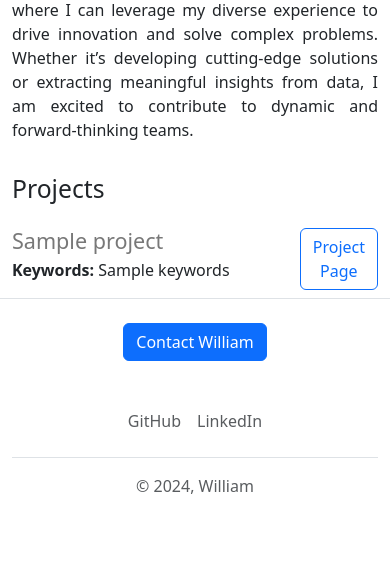
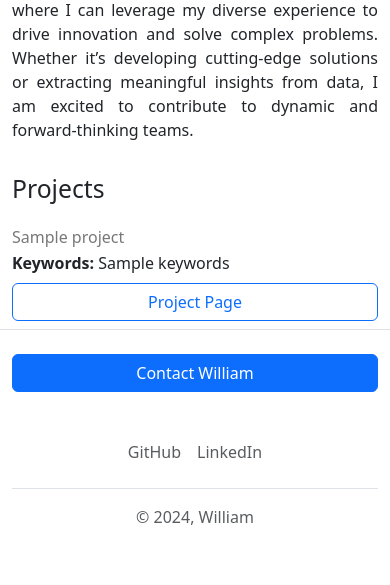
Before and after one commit to WillBao33/William-Website, a Flask app: template templates/home.html in a window 390 px wide. Shown: the part 1229-1814 px from the top of the page. Before the commit the page ends 1723 px from the top, so only its background shows below. Run offline with Flask 3, Linux system fonts and the light colour scheme; the template is opened without the code that fills it: most values are stand-ins (such as "Sample title", 1, 10 or a date in 2020).

Commit message:
Added format adjustment for mobile device

```diff
--- a/templates/home.html
+++ b/templates/home.html
@@ -23,6 +23,33 @@
 
       .fa-icon i {
         color: inherit; /* Keep the original color of the icons */
+      }
+      /* Mobile adjustments for project details */
+      @media (max-width: 768px) {
+        .project-description {
+          display: none; /* Hide the description on mobile devices */
+        }
+
+        .project-title {
+          font-size: 1rem; /* Reduce the font size of the title on mobile */
+        }
+
+        .project-content {
+          flex: 0 0 100%; /* Make project content full width on mobile */
+          max-width: 100%;
+          text-align: center; /* Center align text on mobile */
+          margin-bottom: 8px; /* Add spacing below project content */
+        }
+
+        .project-button {
+          flex: 0 0 100%; /* Make button container full width on mobile */
+          max-width: 100%;
+          justify-content: center; /* Center align the button on mobile */
+        }
+
+        .btn {
+          width: 100%; /* Make button full width on mobile */
+        }
       }
     </style>
   </head>
--- a/templates/project.html
+++ b/templates/project.html
@@ -1,19 +1,18 @@
 <div class="border-bottom row" style="margin-bottom:16px;padding-bottom:8px;">
-  <div class="col-9" style="text-align: justify"">
-  <h4
-    style= "color:rgb(120,120,120); margin-bottom:4px;">
-    {{project['title']}}
+  <div class="col-9 project-content" style="text-align: justify;">
+    <h4 class="project-title" style="color:rgb(120,120,120); margin-bottom:4px;">
+      {{ project['title'] }}
     </h4>
     <div>
-    <b>Keywords: </b>{{project['keywords']}}
+      <b>Keywords: </b>{{ project['keywords'] }}
     </div>
     {% if 'description' in project %}
-  <div>
-    <b>Description: </b>{{project['description']}}
+    <div class="project-description">
+      <b>Description: </b>{{ project['description'] }}
     </div>
     {% endif %}
   </div>
-  <div class = "col-3 d-flex align-items-center justify-content-end">
-    <a href="{{ project['link']}}" type="button" class="btn btn-outline-primary float-right">Project Page</a>
+  <div class="col-3 d-flex align-items-center justify-content-end project-button">
+    <a href="{{ project['link'] }}" type="button" class="btn btn-outline-primary">Project Page</a>
   </div>
 </div>
```
Lines whose indentation alone changed are shown as unchanged.
